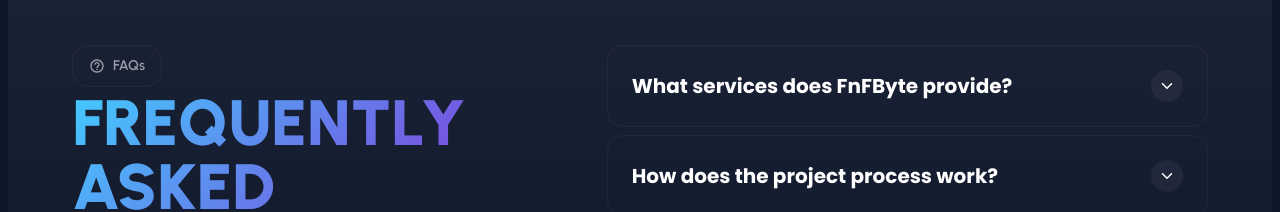
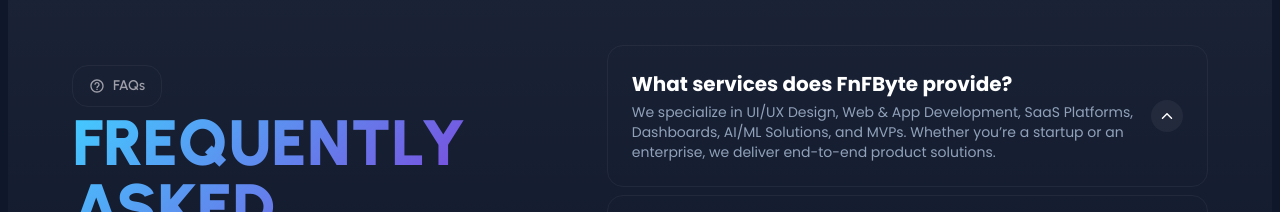
Before and after one commit to aminulhasan142/FnFByteV1, a React (Vite) app: page / in a window 1280 px wide. Shown: the part 8592-8804 px from the top of the page. Built offline with nearby package versions, Linux system fonts and the light colour scheme.

Commit message:
started contact section

```diff
--- a/src/App.jsx
+++ b/src/App.jsx
@@ -1,4 +1,5 @@
 import ArticleSection from "./components/ArticleSection";
+import ContactForm from "./components/ContactSection";
 import FaqSection from "./components/FaqSection";
 import Hero from "./components/Hero";
 import Navbar from "./components/Navbar";
@@ -57,6 +58,9 @@
 
         {/* FAQ section */}
         <FaqSection />
+
+        {/* Contact Section */}
+        <ContactForm />
       </div>
     </div>
   );
--- /dev/null
+++ b/src/components/ContactSection.jsx
@@ -0,0 +1,5 @@
+export default function ContactForm() {
+  return (
+    <div className="flex flex-col lg:flex-row max-w-[1440px] w-full gap-1 self-stretch"></div>
+  );
+}
--- a/src/components/FaqSection.jsx
+++ b/src/components/FaqSection.jsx
@@ -29,15 +29,23 @@
 ];
 
 export default function FaqSection() {
-  const [arrow, setArrow] = useState(false);
+  const [arrow, setArrow] = useState(QuestionList);
 
-  function handleClick() {
-    setArrow(!arrow);
+  function handleClick(questionID) {
+    setArrow(
+      arrow.map((q) => {
+        if (q.id === questionID) {
+          return { ...q, status: !q.status };
+        } else {
+          return q;
+        }
+      })
+    );
   }
   return (
     <>
       {/* FAQ section */}
-      <div className="flex max-w-[1440px] w-full pt-2 md:pt-20 px-2 md:px-12 lg:px-16 pb-3 md:pb-16 justify-center items-start rounded-3xl bg-linear-[180deg] from-container-gray2 to-container-gray1 gap-3">
+      <div className="flex flex-col lg:flex-row max-w-[1440px] w-full pt-2 md:pt-20 px-2 md:px-12 lg:px-16 pb-3 md:pb-16 justify-center items-start rounded-3xl bg-linear-[180deg] from-container-gray2 to-container-gray1 gap-3">
         {/* first part  */}
         <div className="flex flex-col justify-center items-start gap-1 self-stretch">
           <TagText text="FAQs">
@@ -56,28 +64,30 @@
 
         {/* second part */}
         <div className="flex flex-col items-start gap-2 w-full">
-          {QuestionList.map((e) => (
+          {arrow.map((q) => (
             <div
-              key={e.id}
+              key={q.id}
               className="flex p-6 items-center gap-4 self-stretch rounded-2xl border border-border cursor-pointer justify-between"
-              onClick={(e) => handleClick(e)}
+              onClick={() => {
+                handleClick(q.id);
+              }}
             >
               {/* question and answer */}
               <div className="flex flex-col items-start gap-1">
                 <h1 className="text-white text-xl font-poppins font-bold">
-                  {e.question}
+                  {q.question}
                 </h1>
                 <p
                   className={`text-slate-400 font-poppins text-sm font-normal ${
-                    arrow ? "flex" : "hidden"
+                    q.status ? "flex" : "hidden"
                   }`}
                 >
-                  {e.answer}
+                  {q.answer}
                 </p>
               </div>
               {/* icons */}
               <span className="flex p-2 items-center justify-center rounded-full bg-container-gray2">
-                {arrow ? (
+                {q.status ? (
                   <IoIosArrowUp className="text-white" />
                 ) : (
                   <IoIosArrowDown className="text-white" />
```
